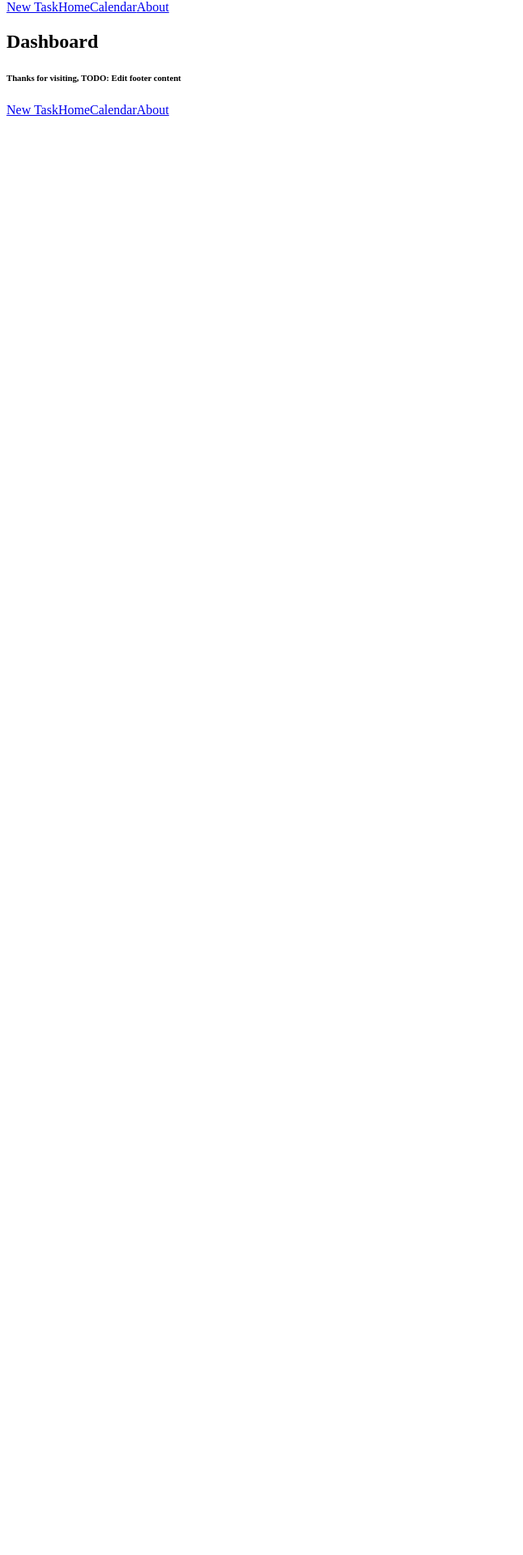
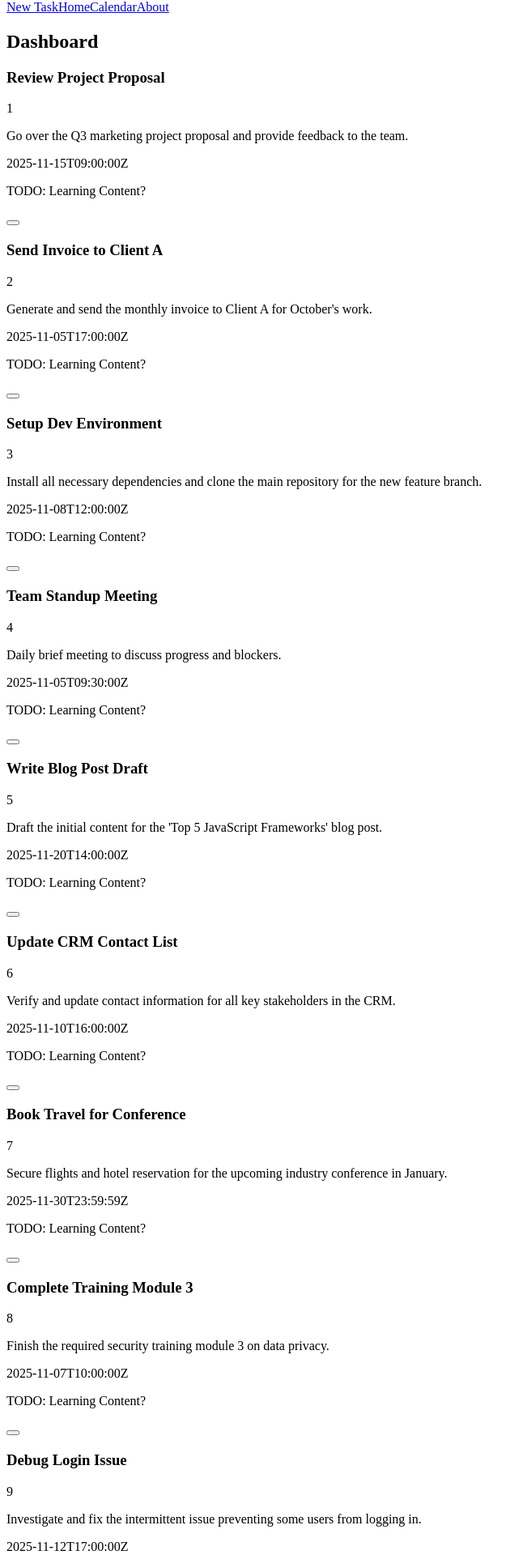
Before and after one commit to capndenney/home-cycle, a React (Vite) app: page / in a window 1280 px wide. Shown: the part 80-2000 px from the top of the page at 81% size, without its empty margins (0-646 px from the left). Before the commit the page ends 800 px from the top, so only its background shows below. Built offline with nearby package versions, Linux system fonts and the light colour scheme.

Commit message:
added sample tasks for dashboard visibility

```diff
--- a/src/components/common/Button.jsx
+++ b/src/components/common/Button.jsx
@@ -1,4 +1,4 @@
-const Button = ({ id, type, label, handleClick, classes}) => {
+const Button = ({ id, type, label, handleClick, classes }) => {
     return(
         <button id={`${id}-button`} type={type} onClick={handleClick} className={classes}>
             {label}
--- a/src/components/common/EditTask.jsx
+++ b/src/components/common/EditTask.jsx
@@ -5,7 +5,7 @@ import { DayPicker } from "react-day-picker"
 
 const EditTask = () => {
     return (
-        <Card>
+        <Card viewType="edit">
           <h3>TODO: Prop for Task Name</h3>
           <p>TODO: Load Task Number</p>
           <Input>TODO: Task Title</Input>
--- a/src/components/common/TaskCard.jsx
+++ b/src/components/common/TaskCard.jsx
@@ -2,14 +2,13 @@ import Card from "./Card"
 import Button from "./Button"
 import Spacer from "./Spacer"
 
-const TaskCard = () => {
+const TaskCard = ({ title, id, description, dueDate }) => {
     return (
-        <Card>
-          <h3>TODO: Prop for Task Name</h3>
-          <p>TODO: Load Task Number</p>
-          <h4>TODO: Task Title</h4>
-          <p>TODO: Task Description</p>
-          <p>TODO: View Due Date</p>
+        <Card viewType="view">
+          <h3>{title}</h3>
+          <p>{id}</p>
+          <p>{description}</p>
+          <p>{dueDate}</p>
           <p>TODO: Learning Content?</p>
           <Button>TODO: Edit Changes</Button>
           <Spacer marginY="10px" />
--- a/src/components/layout/TasksSection.jsx
+++ b/src/components/layout/TasksSection.jsx
@@ -1,10 +1,11 @@
 import TaskCard from "../common/TaskCard";
+import sampleTasks from "../../sampleData/sampleTasks";
 
 const TasksSection = () => {
 
-    const tasksJSX = [].map((task) => {
+    const tasksJSX = [...sampleTasks].map((task) => {
         return(
-            <TaskCard id={task.id} />
+            <TaskCard key={`task-${task.id}`} id={task.id} title={task.title} description={task.description} dueDate={task.dueDate}/>
         )
     });
 
--- /dev/null
+++ b/src/sampleData/sampleTasks.js
@@ -0,0 +1,84 @@
+const sampleTasks = [
+  {
+    id: 1,
+    title: "Review Project Proposal",
+    description: "Go over the Q3 marketing project proposal and provide feedback to the team.",
+    dueDate: "2025-11-15T09:00:00Z",
+    createdDate: "2025-11-01T10:30:00Z",
+    completed: false
+  },
+  {
+    id: 2,
+    title: "Send Invoice to Client A",
+    description: "Generate and send the monthly invoice to Client A for October's work.",
+    dueDate: "2025-11-05T17:00:00Z",
+    createdDate: "2025-10-30T14:45:00Z",
+    completed: true
+  },
+  {
+    id: 3,
+    title: "Setup Dev Environment",
+    description: "Install all necessary dependencies and clone the main repository for the new feature branch.",
+    dueDate: "2025-11-08T12:00:00Z",
+    createdDate: "2025-11-03T08:15:00Z",
+    completed: false
+  },
+  {
+    id: 4,
+    title: "Team Standup Meeting",
+    description: "Daily brief meeting to discuss progress and blockers.",
+    dueDate: "2025-11-05T09:30:00Z",
+    createdDate: "2025-11-04T18:00:00Z",
+    completed: true
+  },
+  {
+    id: 5,
+    title: "Write Blog Post Draft",
+    description: "Draft the initial content for the 'Top 5 JavaScript Frameworks' blog post.",
+    dueDate: "2025-11-20T14:00:00Z",
+    createdDate: "2025-11-02T11:00:00Z",
+    completed: false
+  },
+  {
+    id: 6,
+    title: "Update CRM Contact List",
+    description: "Verify and update contact information for all key stakeholders in the CRM.",
+    dueDate: "2025-11-10T16:00:00Z",
+    createdDate: "2025-11-01T15:00:00Z",
+    completed: false
+  },
+  {
+    id: 7,
+    title: "Book Travel for Conference",
+    description: "Secure flights and hotel reservation for the upcoming industry conference in January.",
+    dueDate: "2025-11-30T23:59:59Z",
+    createdDate: "2025-10-25T09:00:00Z",
+    completed: false
+  },
+  {
+    id: 8,
+    title: "Complete Training Module 3",
+    description: "Finish the required security training module 3 on data privacy.",
+    dueDate: "2025-11-07T10:00:00Z",
+    createdDate: "2025-11-04T13:00:00Z",
+    completed: false
+  },
+  {
+    id: 9,
+    title: "Debug Login Issue",
+    description: "Investigate and fix the intermittent issue preventing some users from logging in.",
+    dueDate: "2025-11-12T17:00:00Z",
+    createdDate: "2025-11-05T09:00:00Z",
+    completed: false
+  },
+  {
+    id: 10,
+    title: "Prepare Q4 Budget Report",
+    description: "Compile all expense and revenue data for the preliminary Q4 financial report.",
+    dueDate: "2025-11-25T11:00:00Z",
+    createdDate: "2025-11-05T14:00:00Z",
+    completed: false
+  }
+];
+
+export default sampleTasks
```
